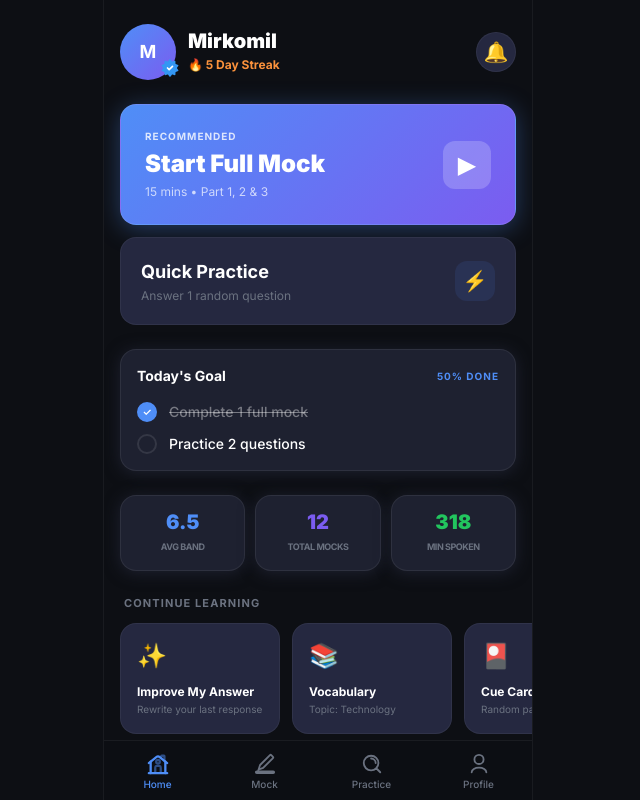
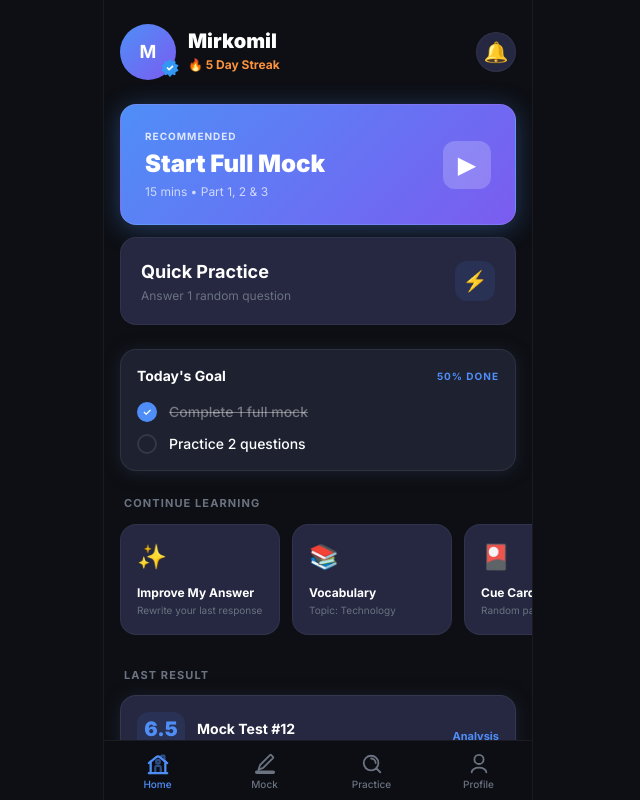
Before and after one commit to mirkomilablayev/speakzone-ui, a React (Vite) app: page / in a window 1280 px wide. Shown: the whole page, without its empty margins (322-962 px from the left). Built offline with nearby package versions, Linux system fonts and the light colour scheme.

Commit message:
style: remove stats section from Home tab

```diff
--- a/src/components/tabs/HomeTab.jsx
+++ b/src/components/tabs/HomeTab.jsx
@@ -92,15 +92,6 @@ export default function HomeTab({ onStartSession, onOpenProfile }) {
         </div>
       </Card>
 
-      {/* SECTION D — Stats */}
-      <div className="grid grid-cols-3 gap-2.5">
-         {STATS.map(s => (
-           <Card key={s.label} className="flex flex-col items-center py-4 text-center px-1">
-             <span className={`font-black text-xl ${s.color} leading-none`}>{s.value}</span>
-             <span className="text-muted text-[9px] font-bold uppercase tracking-tighter mt-2">{s.label}</span>
-           </Card>
-         ))}
-      </div>
 
       {/* SECTION E — Continue Learning */}
       <div className="flex flex-col gap-3">
```
